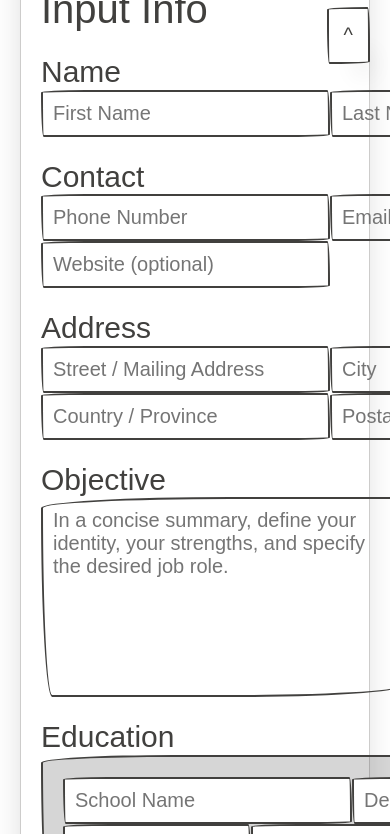
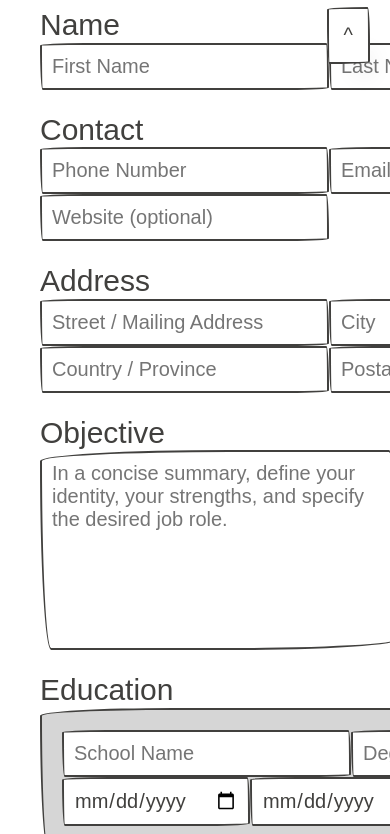
Before and after one commit to adddeveloper/resume-builder-txt, a plain HTML site: page index.html in a window 390 px wide. Shown: the part 760-1594 px from the top of the page. Drawn offline with Linux system fonts and the light colour scheme; a web font is replaced by a local one.

Commit message:
responsiveness fix

```diff
--- a/css/index.css
+++ b/css/index.css
@@ -42,3 +42,65 @@ textarea{
     padding-bottom: 0;
     font-size: 2em;
 }
+.paperx{
+    background-color: #41403e;
+    background-color: var(--main-background);
+    border: 1px solid #cdcccb;
+    box-shadow: -1px 5px 35px -9px rgba(0,0,0,.2);
+    margin-bottom: 1rem;
+    margin-top: 1rem;
+    padding: 2rem;
+}
+
+/* bootstrap */
+.container,
+.container-fluid,
+.container-xxl,
+.container-xl,
+.container-lg,
+.container-md,
+.container-sm {
+  --bs-gutter-x: 1.5rem;
+  --bs-gutter-y: 0;
+  width: 100%;
+  padding-right: calc(var(--bs-gutter-x) * 0.5);
+  padding-left: calc(var(--bs-gutter-x) * 0.5);
+  margin-right: auto;
+  margin-left: auto;
+}
+
+@media (min-width: 576px) {
+  .container-sm, .container {
+    max-width: 540px;
+  }
+}
+@media (min-width: 768px) {
+  .container-md, .container-sm, .container {
+    max-width: 720px;
+  }
+}
+@media (min-width: 992px) {
+  .container-lg, .container-md, .container-sm, .container {
+    max-width: 960px;
+  }
+}
+@media (min-width: 1200px) {
+  .container-xl, .container-lg, .container-md, .container-sm, .container {
+    max-width: 1140px;
+  }
+}
+@media (min-width: 1400px) {
+  .container-xxl, .container-xl, .container-lg, .container-md, .container-sm, .container {
+    max-width: 1320px;
+  }
+}
+
+
+@media (max-width: 576px) {
+    .paperx{
+      box-shadow: none;
+      border: none;
+      margin: 1rem;
+      padding: 1rem;
+    }
+}
--- a/index.html
+++ b/index.html
@@ -17,8 +17,7 @@
     <link rel="stylesheet" href="css/index.css">
 </head>
 <body>
-    <div class="margin">
-        <div class="paper">
+        <div class="paperx container">
             <h1>Elite Resume Forge <span style="
                 font-size: 1rem;
                 display: block;
@@ -157,7 +156,6 @@
             <br>
             <button onclick="downloadTxtFile()" class="px-0 btn-success">Export!</button>
         </div>
-    </div>
 
     <div class="paper-btn margin" style="user-select: none;position: fixed;bottom: 0;right: 0;" onclick="function clikc(){
         window.scrollTo({
```
